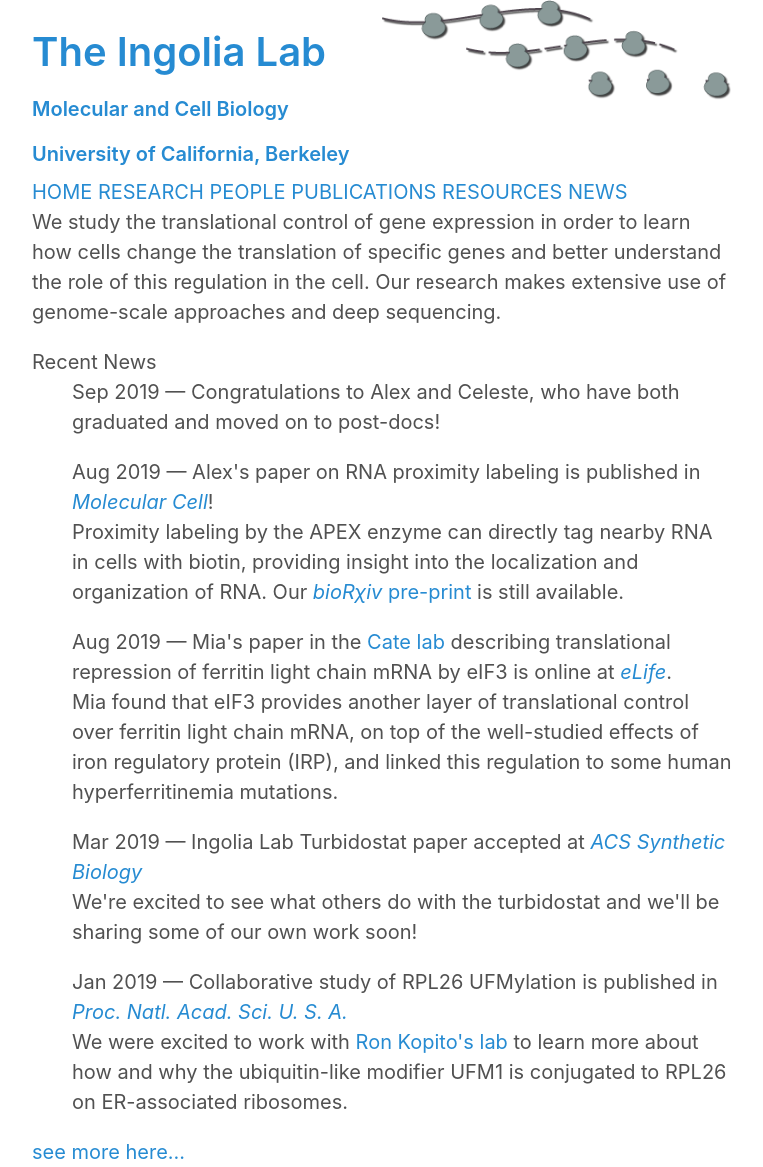
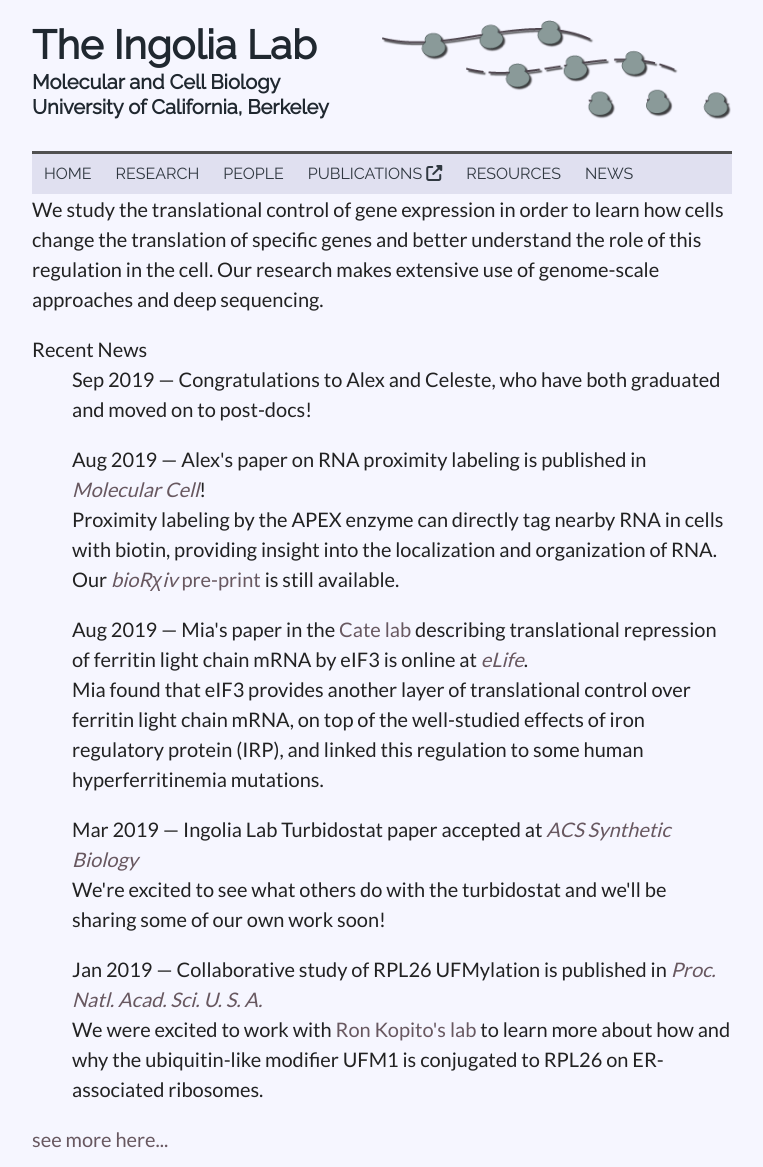
Before and after one commit to ingolia-lab/lab-web-page, a Jekyll site: the page built from src/index.html, in a window 1280 px wide. Shown: the whole page, without its empty margins (258-1021 px from the left). Built offline with Jekyll 4.4.1, drawn with Linux system fonts in a browser that asks for light colours; nearby versions of some CDN libraries.

Commit message:
Copied old styles for nicer appearance

```diff
--- a/src/_includes/head.html
+++ b/src/_includes/head.html
@@ -10,6 +10,9 @@
     {% endif %}
   </title>
 
+  <!-- Icon library -->
+  <script src="https://kit.fontawesome.com/71cea5315a.js" crossorigin="anonymous"></script>
+
   <link rel="stylesheet" href="{{ site.baseurl }}/styles.css">
 
   <link rel="stylesheet"
--- a/src/_includes/navbar.html
+++ b/src/_includes/navbar.html
@@ -1,8 +1,8 @@
-<div class="topnav">
+<div class="navbar">
   <a href="/index.html">HOME</a>
   <a href="/research.html">RESEARCH</a>
   <a href="/people.html">PEOPLE</a>
-  <a href="http://scholar.google.com/citations?user=5LXPLI0AAAAJ&sortby=pubdate">PUBLICATIONS</a>
+  <a href="http://scholar.google.com/citations?user=5LXPLI0AAAAJ&sortby=pubdate">PUBLICATIONS <i class="fas fa-external-link-alt"></i></a>
   <a href="/resources.html">RESOURCES</a>
   <a href="/news.html">NEWS</a>
 </div>
--- /dev/null
+++ b/src/_sass/_banner.scss
@@ -0,0 +1,26 @@
+// Banner
+//
+// On the home page
+
+.banner {
+  background: $body-bg;
+  clear:both;
+  float:left;
+  width:100%;
+  padding-top: 1rem;
+  padding-bottom: 0.5rem;
+  border-bottom:3px solid #505050;
+/*  font-variant: small-caps; */
+}
+
+.banner h1,
+.banner h4 {
+    padding:0;
+    margin:0;
+    font-family: "Raleway", sans-serif;
+    font-style: normal;
+    text-decoration: none;
+    text-align: left
+}
+.banner a { color: #202830; text-decoration: none; }
+.banner a:hover { color: #555;  text-decoration: none; }
--- a/src/_sass/_masthead.scss
+++ b/src/_sass/_masthead.scss
@@ -5,17 +5,17 @@
 .masthead {
   padding-top:    1rem;
   padding-bottom: 1rem;
-  margin-bottom: 3rem;
+  margin-bottom: 1rem;
 }
 
 .masthead-title {
   margin-top: 0;
   margin-bottom: 0;
-  color: $gray-4;
+  color: #555;
+  font-family: $header-font-family;
 
-  a {
-    color: inherit;
-  }
+  a { color: #202830; text-decoration: none; }
+  a:hover { color: #404850;  text-decoration: none; }
 
   small {
     font-size: 75%;
--- /dev/null
+++ b/src/_sass/_navbar.scss
@@ -0,0 +1,31 @@
+// Navbar
+
+.navbar {
+    background: #e0e0f0;
+    overflow: hidden;
+}
+
+.navbar a {
+    float: left;
+    color: #303840;
+    text-align: center;
+    padding: 8px 12px;
+
+    text-decoration: none;
+
+    font-family: $header-font-family;
+    font-style: normal;
+    font-size: 80%;
+}
+
+.navbar a:hover {
+    color: #e0e0f0;
+    background: #202830;
+    text-decoration: none;
+}
+
+.navbar a.active {
+    color: #202830;
+    background: #c0c0e0;
+    text-decoration: none;
+}
--- /dev/null
+++ b/src/_sass/_people.scss
@@ -0,0 +1,69 @@
+/* Person headers */
+div.person-header {
+  width: 100%;
+  background: #d0d0e0;
+  padding: .2em;
+  margin: .2em 0 .2em 0;
+}
+
+.person-left {
+/*  font-variant: small-caps; */
+  font-size: large;
+  margin: 0 0 0 0;
+  float: left;
+  width: 46%;
+  padding: 0% 0% 0% 2%;
+  font-family: "Raleway", sans-serif;
+  font-style: normal;
+  text-decoration: none;
+  text-align: left;
+}
+
+.person-right {
+/*  font-variant: small-caps; */
+  margin: 0 0 0 0;
+  float: right;
+  width: 46%;
+  padding: 0% 2% 0% 0%;
+  font-family: "Raleway", sans-serif;
+  font-style: normal;
+  text-decoration: none;
+  text-align: right;
+}
+
+.alum-left {
+/*  font-variant: small-caps; */
+  font-size: large;
+  margin: 0 0 0 0;
+  float: left;
+  width: 28%;
+  padding: 0% 0% 0% 2%;
+  font-family: "Raleway", sans-serif;
+  font-style: normal;
+  text-decoration: none;
+  text-align: left;
+}
+
+.alum-middle {
+/*  font-variant: small-caps; */
+  margin: 0 0 0 0;
+  float: left;
+  width: 27%;
+  padding: 0% 2% 0% 0%;
+  font-family: "Raleway", sans-serif;
+  font-style: normal;
+  text-decoration: none;
+  text-align: left;
+}
+
+.alum-right {
+/*  font-variant: small-caps; */
+  margin: 0 0 0 0;
+  float: right;
+  width: 37%;
+  padding: 0% 2% 0% 0%;
+  font-family: "Raleway", sans-serif;
+  font-style: normal;
+  text-decoration: none;
+  text-align: right;
+}
--- a/src/_sass/_variables.scss
+++ b/src/_sass/_variables.scss
@@ -13,13 +13,15 @@ $blue: #268bd2;
 // $blue: #6a9fb5;
 $brown: #8f5536;
 
-$root-font-family: -apple-system, BlinkMacSystemFont, "Segoe UI", Roboto, "Helvetica Neue", Arial, "Noto Sans", sans-serif, "Apple Color Emoji", "Segoe UI Emoji", "Segoe UI Symbol", "Noto Color Emoji" !default;
-$root-font-size: 16px;
+$root-font-family: "Lato", sans-serif;
+$root-font-size: 14px;
 $root-line-height: 1.5;
 
-$body-color: #515151;
-$body-bg: #fff;
-$link-color: $blue;
+$header-font-family: "Raleway", sans-serif;
+
+$body-color: #222;
+$body-bg: #f6f6ff;
+$link-color: #685860;
 
 $border-color: #e5e5e5;
 
--- a/src/index.html
+++ b/src/index.html
@@ -3,7 +3,7 @@ layout: base
 title: Ingolia Lab
 ---
 
-<div id="header">
+<div class="banner">
   <div style="float: left; width: 17.5rem; padding: 0rem;">
     <h1><a href="/index.html">The Ingolia Lab</a></h1>
     <h4><a href="http://mcb.berkeley.edu/">Molecular and Cell Biology</a></h4>
--- a/src/styles.scss
+++ b/src/styles.scss
@@ -18,12 +18,16 @@
 // https://github.com/poole/poole.
 
 @import "variables";
+
+@import "banner";
 @import "base";
 @import "type";
 @import "syntax";
 @import "code";
 @import "layout";
 @import "masthead";
+@import "navbar";
+@import "people";
 @import "posts";
 @import "pagination";
 @import "message";
```
